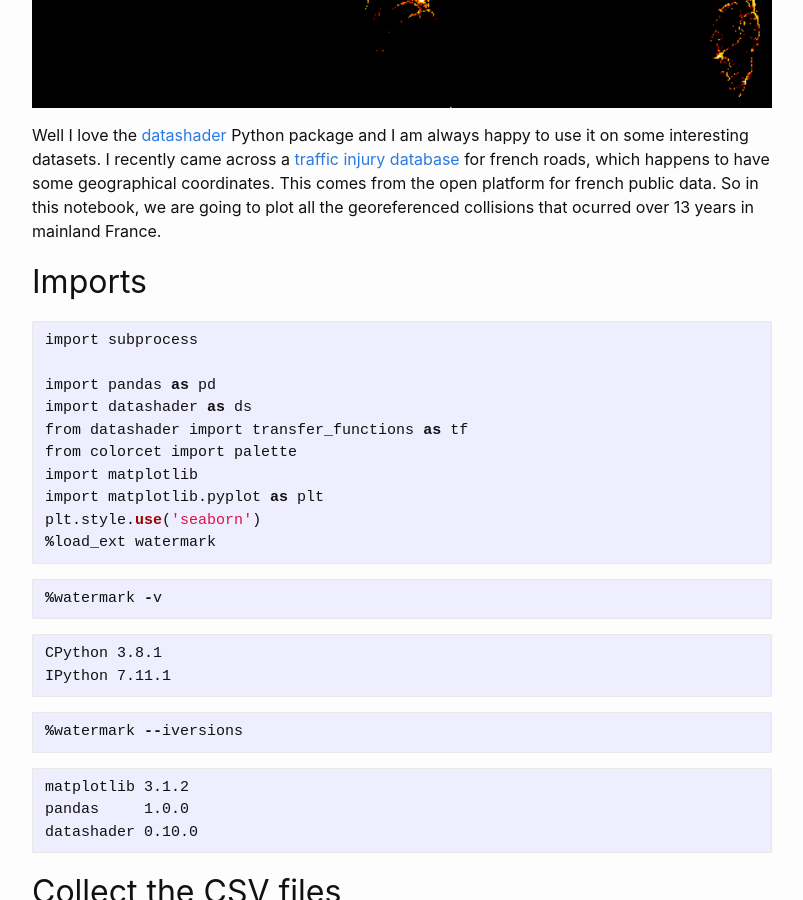
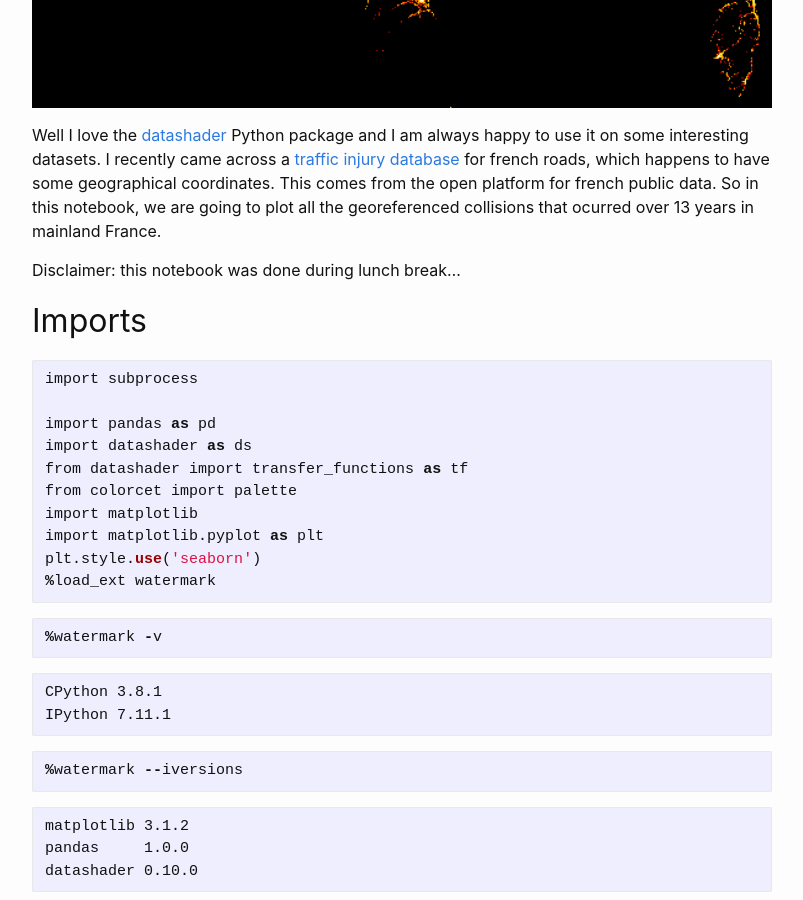
Before and after one commit to aetperf/aetperf.github.io, a Jekyll site: the page built from _posts/2020-02-13-Lunch-break,-plotting-traffic-injuries-with-datashader.md, in a window 1280 px wide and 900 px high, scrolled down 874 px. Shown: the whole window, without its empty margins (238-1041 px from the left). Built offline with Jekyll 4.4.1, drawn with Linux system fonts in a browser that asks for light colours; comment, search, counter and statistics services are not loaded.

Commit message:
small modification

```diff
--- a/_posts/2020-02-13-Lunch-break,-plotting-traffic-injuries-with-datashader.md
+++ b/_posts/2020-02-13-Lunch-break,-plotting-traffic-injuries-with-datashader.md
@@ -11,6 +11,8 @@ tags: Python datashader opendata dataviz
 </p>
 
 Well I love the [datashader](https://datashader.org/) Python package and I am always happy to use it on some interesting datasets. I recently came across a [traffic injury database](https://www.data.gouv.fr/fr/datasets/base-de-donnees-accidents-corporels-de-la-circulation/#_) for french roads, which happens to have some geographical coordinates. This comes from the open platform for french public data. So in this notebook, we are going to plot all the georeferenced collisions that ocurred over 13 years in mainland France.
+
+Disclaimer: this notebook was done during lunch break...
 
 ## Imports
 
```
